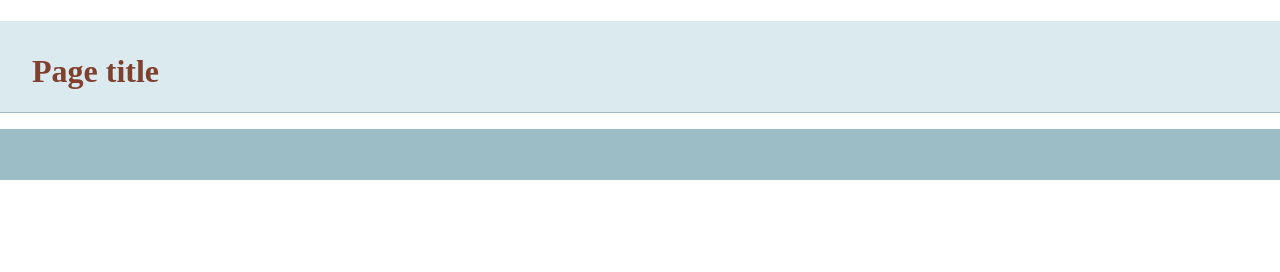
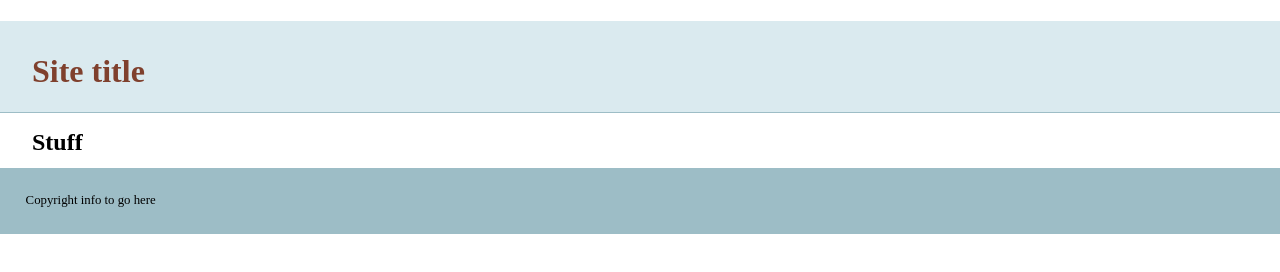
Before and after one commit to akasnowmaaan/git-basics, a plain HTML site: page index.html in a window 1280 px wide. Drawn offline with nearby package versions, Linux system fonts and the light colour scheme.

Commit message:
Added more info to template

```diff
--- a/index.html
+++ b/index.html
@@ -14,13 +14,15 @@
     </head>
     <body>
     <header>
-	<h1>Page title</h1>
+	<h1>Site title</h1>
     </header>
     <nav id="pageNav">
     </nav>
     <main>
+	    <h2>Stuff</h2>
     </main>
     <footer>
+	    Copyright info to go here
     </footer>
         <script>
 //use the modernizr load to load up external scripts. This will load the scripts asynchronously, but the order listed matters. Although it will load all scripts in parallel, it will execute them in the order listed
```
